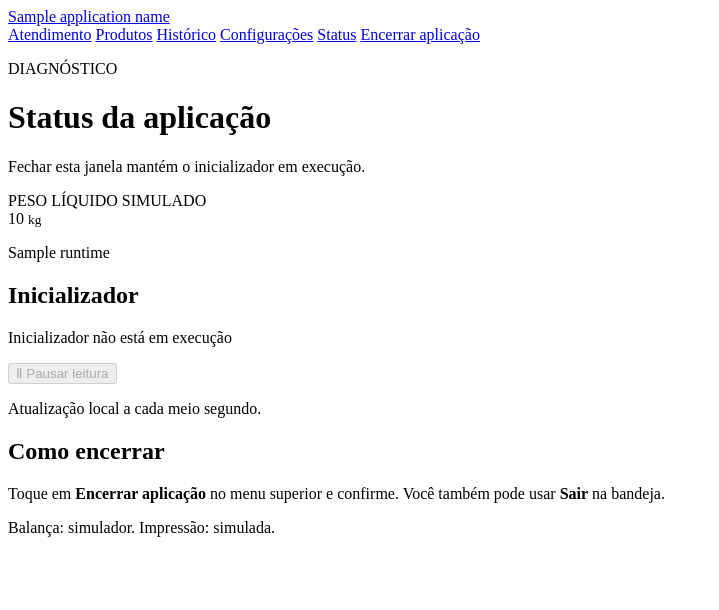
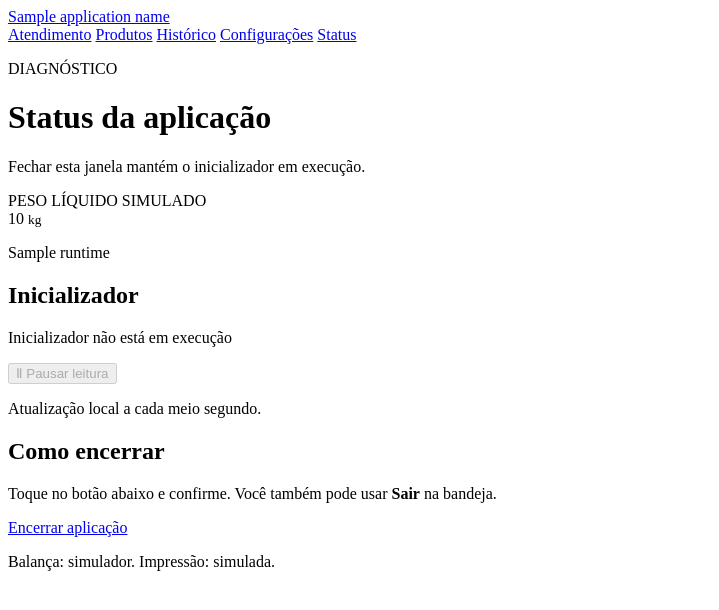
Before and after one commit to eduardomizael/restaurante-local, a Django app: template templates/core/status.html in a window 1280 px wide. Shown: the top 610 px of the page, without its empty margins (0-719 px from the left). Run offline with Django 5.2, Linux system fonts and the light colour scheme; the template is opened without the code that fills it: most values are stand-ins (such as "Sample title", 1, 10 or a date in 2020).

Commit message:
refactor: mover acao de encerramento da aplicacao para tela de status

```diff
--- a/apps/core/context_processors.py
+++ b/apps/core/context_processors.py
@@ -12,7 +12,7 @@ def application_identity(request):
         "application_configuration": {
             "application_configuration", "numbering", "document_configuration", "equipment_configuration",
         },
-        "status": {"status", "status_fragment"},
+        "status": {"status", "status_fragment", "shutdown_confirmation", "shutdown"},
     }.items():
         if name in pages:
             area = route
--- a/templates/core/navbar.html
+++ b/templates/core/navbar.html
@@ -6,6 +6,5 @@
     {% include 'core/navigation_link.html' with route='print_history' label='Histórico' active_route=main_navigation_area %}
     {% include 'core/navigation_link.html' with route='application_configuration' label='Configurações' active_route=main_navigation_area %}
     {% include 'core/navigation_link.html' with route='status' label='Status' active_route=main_navigation_area %}
-    <a class="button shutdown-link" href="{% url 'shutdown_confirmation' %}">Encerrar aplicação</a>
   </nav>
 </header>
--- a/templates/core/status.html
+++ b/templates/core/status.html
@@ -4,6 +4,7 @@
 <p>Fechar esta janela mantém o inicializador em execução.</p></div>
 {% include 'core/status_fragment.html' %}
 <section class="card"><h2>Como encerrar</h2>
-<p>Toque em <strong>Encerrar aplicação</strong> no menu superior e confirme. Você também pode usar <strong>Sair</strong> na bandeja.</p>
+<p>Toque no botão abaixo e confirme. Você também pode usar <strong>Sair</strong> na bandeja.</p>
+<div class="form-actions"><a class="button danger shutdown-link" href="{% url 'shutdown_confirmation' %}">Encerrar aplicação</a></div>
 <p>Balança: {% if runtime_mode.scale_mode == 'SERIAL' %}porta serial real{% else %}simulador{% endif %}. Impressão: {% if runtime_mode.print_mode == 'RAW' %}Windows RAW{% else %}simulada{% endif %}.</p></section>
 {% endblock %}
```
